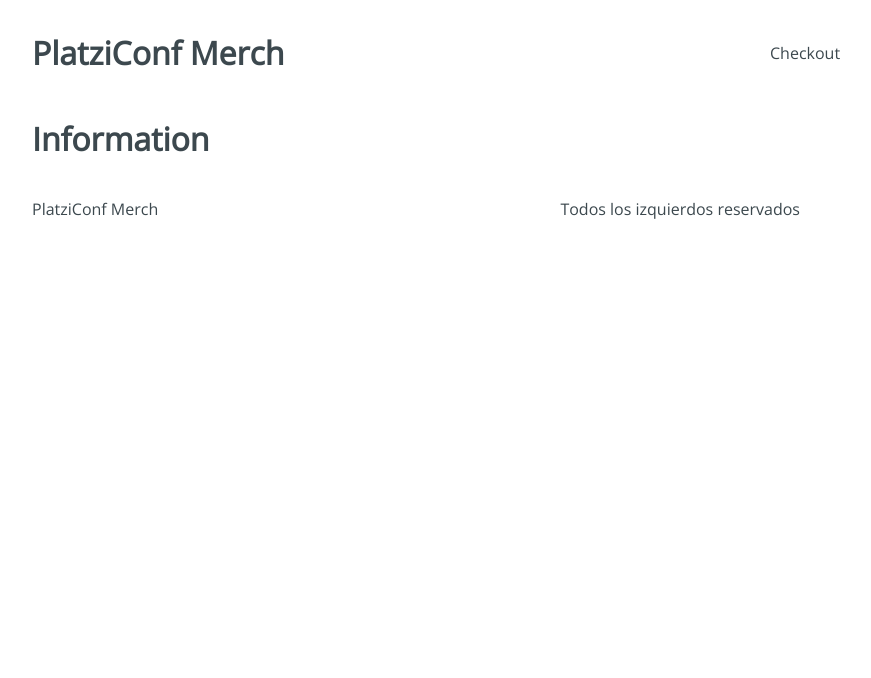
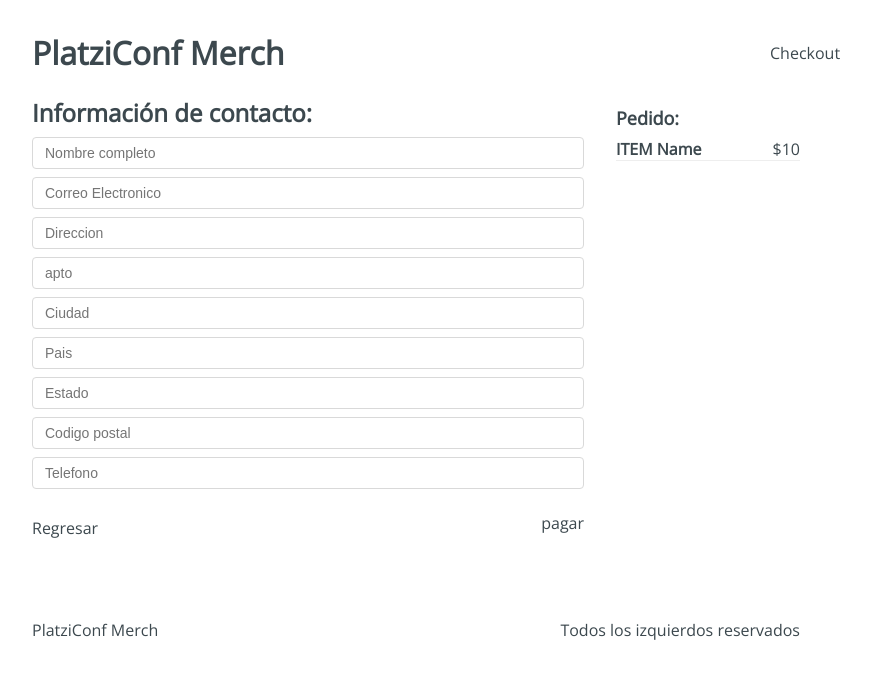
Before and after one commit to nmrinc/platzi-conf-merch, a React app: page /checkout/information in a window 1280 px wide. Shown: the top 678 px of the page, without its empty margins (224-1095 px from the left). Built offline with nearby package versions, Linux system fonts and the light colour scheme.

Commit message:
Lesson 25 Maquetación y estilos de la información del usuario

```diff
--- a/src/containers/Information/index.jsx
+++ b/src/containers/Information/index.jsx
@@ -1,5 +1,40 @@
 import React from 'react';
+import '../../styles/components/Information.scss';
 
-const Information = () => <h1>Information</h1>;
+const Information = () => (
+  <div className="Information">
+    <div className="Information-content">
+      <div className="Information-head">
+        <h2>Información de contacto:</h2>
+      </div>
+      <div className="Information-form">
+        <form action="">
+          <input type="text" placeholder="Nombre completo" name="name" />
+          <input type="text" placeholder="Correo Electronico" name="email" />
+          <input type="text" placeholder="Direccion" name="addres" />
+          <input type="text" placeholder="apto" name="apto" />
+          <input type="text" placeholder="Ciudad" name="city" />
+          <input type="text" placeholder="Pais" name="country" />
+          <input type="text" placeholder="Estado" name="state" />
+          <input type="text" placeholder="Codigo postal" name="cp" />
+          <input type="text" placeholder="Telefono" name="phone" />
+        </form>
+      </div>
+      <div className="Information-buttons">
+        <div className="Information-back">Regresar</div>
+        <div className="Information-next">pagar</div>
+      </div>
+    </div>
+    <div className="Information-sidebar">
+      <h3>Pedido:</h3>
+      <div className="Information-item">
+        <div className="Information-element">
+          <h4>ITEM Name</h4>
+          <span>$10</span>
+        </div>
+      </div>
+    </div>
+  </div>
+);
 
 export default Information;
```
